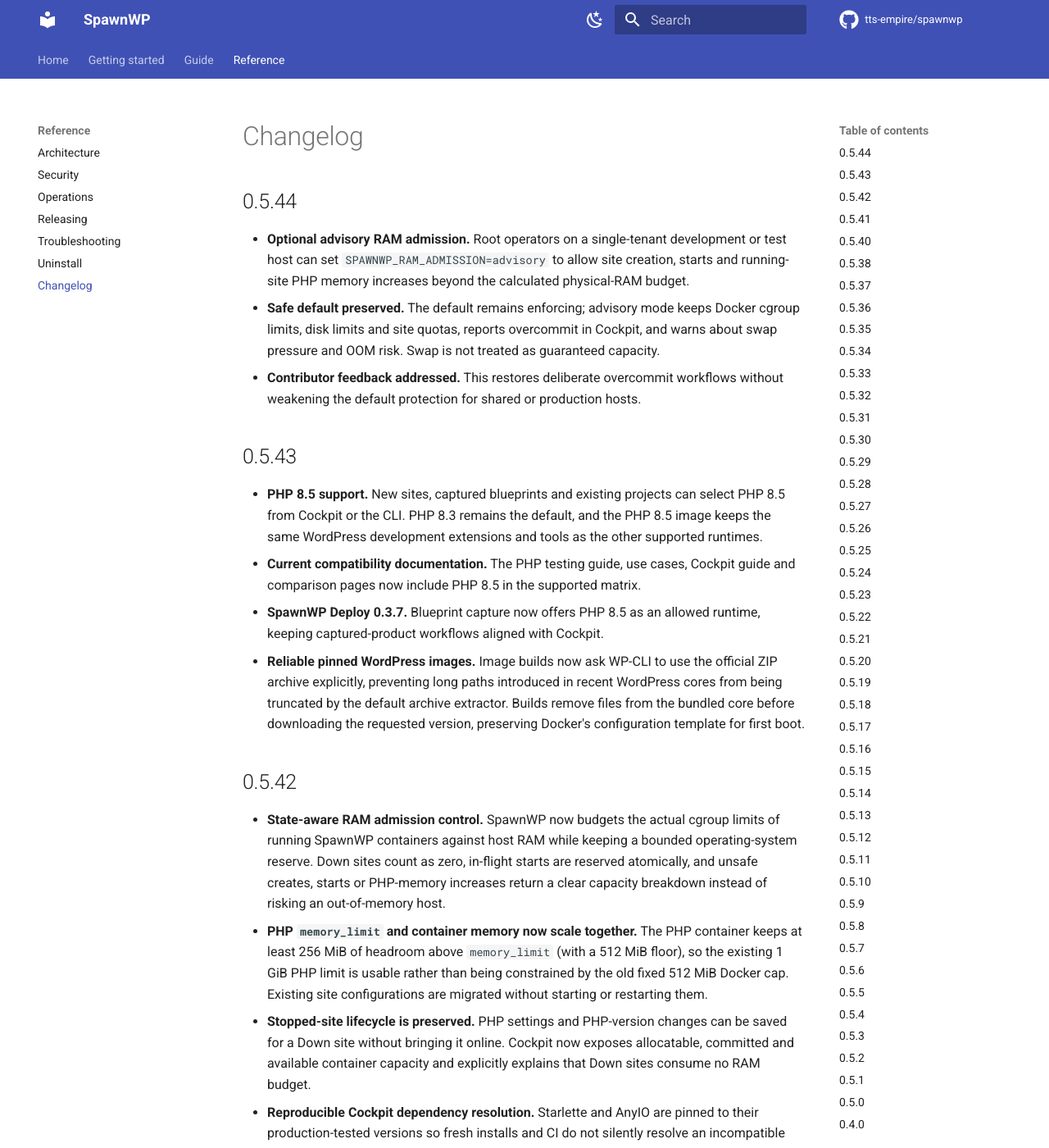
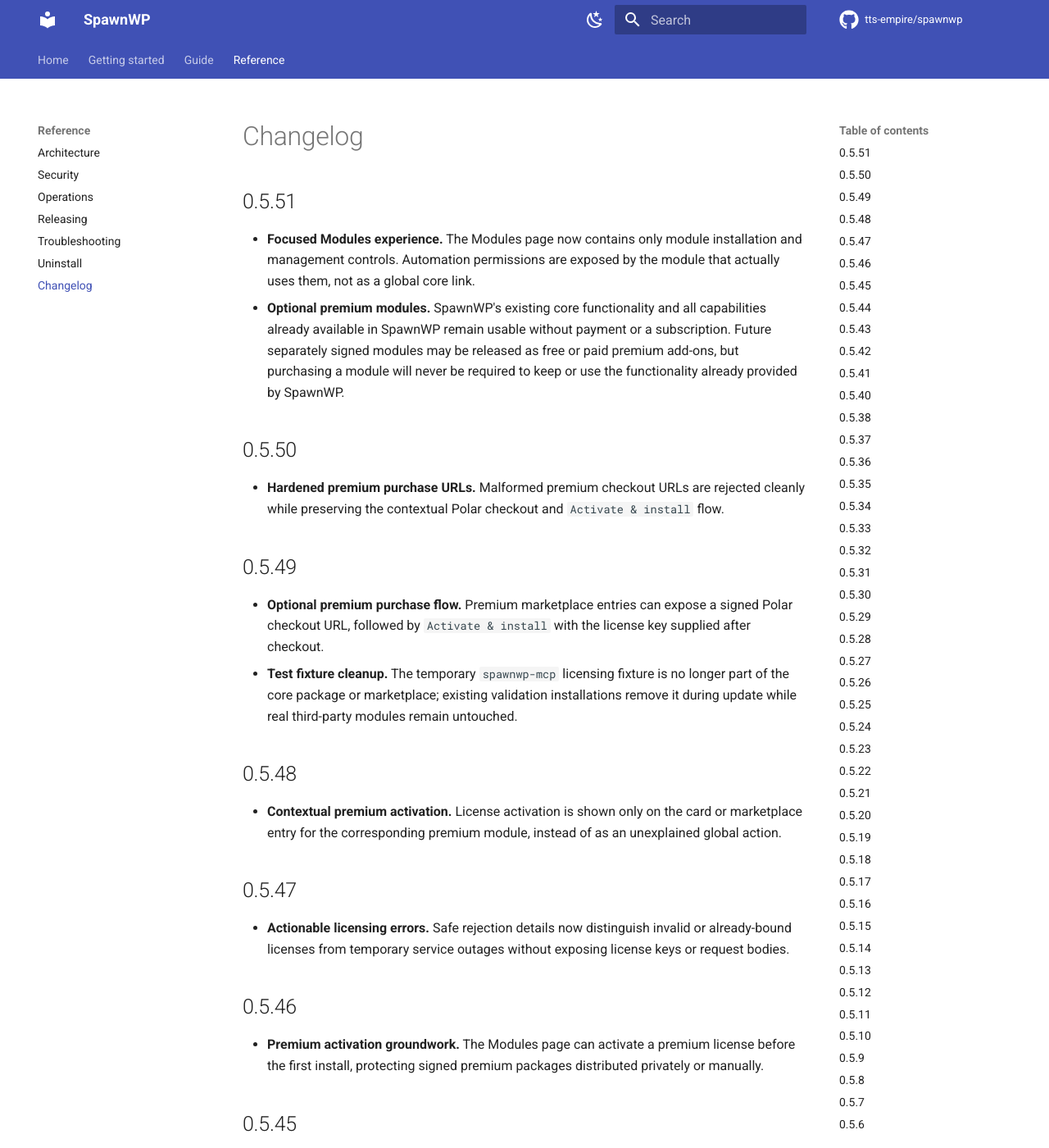
Before and after one commit to tts-empire/spawnwp, an MkDocs documentation site: the page built from docs/changelog.md, in a window 1280 px wide and 1400 px high. Shown: the whole window at 82% size. Built offline with MkDocs 1.6.1 and Material for MkDocs 9.7.7, drawn with Linux system fonts in a browser that asks for light colours; comment, search, counter and statistics services are not loaded; some of the changed text lies outside the part shown.

Commit message:
Document optional premium modules in changelog

```diff
--- a/docs/changelog.md
+++ b/docs/changelog.md
@@ -3,6 +3,50 @@
 ---
 
 # Changelog
+
+## 0.5.51
+
+- **Focused Modules experience.** The Modules page now contains only module installation and
+  management controls. Automation permissions are exposed by the module that actually uses them,
+  not as a global core link.
+- **Optional premium modules.** SpawnWP's existing core functionality and all capabilities already
+  available in SpawnWP remain usable without payment or a subscription. Future separately signed
+  modules may be released as free or paid premium add-ons, but purchasing a module will never be
+  required to keep or use the functionality already provided by SpawnWP.
+
+## 0.5.50
+
+- **Hardened premium purchase URLs.** Malformed premium checkout URLs are rejected cleanly while
+  preserving the contextual Polar checkout and `Activate & install` flow.
+
+## 0.5.49
+
+- **Optional premium purchase flow.** Premium marketplace entries can expose a signed Polar
+  checkout URL, followed by `Activate & install` with the license key supplied after checkout.
+- **Test fixture cleanup.** The temporary `spawnwp-mcp` licensing fixture is no longer part of the
+  core package or marketplace; existing validation installations remove it during update while
+  real third-party modules remain untouched.
+
+## 0.5.48
+
+- **Contextual premium activation.** License activation is shown only on the card or marketplace
+  entry for the corresponding premium module, instead of as an unexplained global action.
+
+## 0.5.47
+
+- **Actionable licensing errors.** Safe rejection details now distinguish invalid or already-bound
+  licenses from temporary service outages without exposing license keys or request bodies.
+
+## 0.5.46
+
+- **Premium activation groundwork.** The Modules page can activate a premium license before the
+  first install, protecting signed premium packages distributed privately or manually.
+
+## 0.5.45
+
+- **Signed premium-module foundation.** The cockpit can activate, refresh and renew entitlements,
+  resolve authenticated premium artifacts, and support the entitlement keyring and module API
+  needed by signed schema-2 modules.
 
 ## 0.5.44
 
@@ -99,7 +143,8 @@
 - **Signed optional modules.** SpawnWP now verifies module signatures, archive and per-file
   checksums, core compatibility and lifecycle hooks, then activates releases atomically. The
   Cockpit includes a dedicated Modules page with install, enable, disable, update and uninstall
-  controls, operation status and consistent navigation styling.
+  controls, operation status and consistent navigation styling. Modules are optional extensions;
+  the SpawnWP core and its existing functionality do not depend on purchasing a module.
 - **Least-privilege local modules.** A signed module can declare one `core_api_scope`; SpawnWP
   provisions a root-only credential, exposes it only through systemd, routes the module through
   the enabled Cockpit virtual host and revokes the credential on removal.
@@ -785,7 +830,14 @@
   exposure, loopback-only service
   ports, per-install random secrets.
 
-[Unreleased]: https://github.com/tts-empire/spawnwp/compare/v0.5.44...HEAD
+[Unreleased]: https://github.com/tts-empire/spawnwp/compare/v0.5.51...HEAD
+[0.5.51]: https://github.com/tts-empire/spawnwp/compare/v0.5.50...v0.5.51
+[0.5.50]: https://github.com/tts-empire/spawnwp/compare/v0.5.49...v0.5.50
+[0.5.49]: https://github.com/tts-empire/spawnwp/compare/v0.5.48...v0.5.49
+[0.5.48]: https://github.com/tts-empire/spawnwp/compare/v0.5.47...v0.5.48
+[0.5.47]: https://github.com/tts-empire/spawnwp/compare/v0.5.46...v0.5.47
+[0.5.46]: https://github.com/tts-empire/spawnwp/compare/v0.5.45...v0.5.46
+[0.5.45]: https://github.com/tts-empire/spawnwp/compare/v0.5.44...v0.5.45
 [0.5.44]: https://github.com/tts-empire/spawnwp/compare/v0.5.43...v0.5.44
 [0.3.11]: https://github.com/tts-empire/spawnwp/compare/v0.3.10...v0.3.11
 [0.3.10]: https://github.com/tts-empire/spawnwp/compare/v0.3.9...v0.3.10
```
Also changed, not shown: ops/website/test_changelog.py (added, +31 -0 lines).
